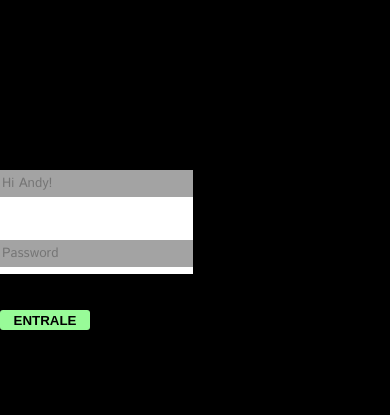
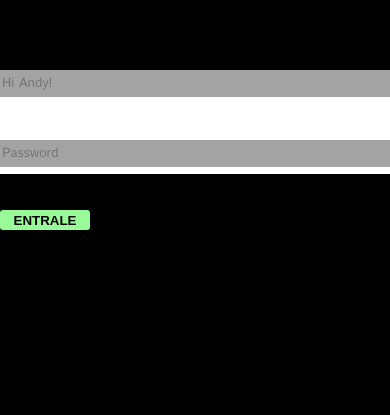
Before and after one commit to andreallt/andrea-portfolio, a React (Create React App) app in the folder client/: page /login in a window 390 px wide. Shown: the part 218-633 px from the top of the page. Built offline with nearby package versions, Linux system fonts and the light colour scheme.

Commit message:
media queries

```diff
--- a/client/src/screens/Login/Login.css
+++ b/client/src/screens/Login/Login.css
@@ -45,31 +45,18 @@ input{
     grid-template-columns: 1fr 1fr;
     width: 100vw;
     height: 50vw;
-    margin: 200px auto;
+    margin: 100px auto;
     align-content: space-between;
     justify-content: center;
     align-items: stretch;
   }
 
 
-  .login-label{
-    display: flex;
-    flex-direction: column;
-    width: 20vw;
-    color: #fff;
-    font-style: italic;
-    font-size: 10px;
-    align-items: flex-end;
-    margin-right: 0px;
-    margin-top: 0px;
-    justify-content: space-between;
-  }
-
   .login-form{
     display: flex;
     flex-direction: column;
     background-color: #fff;
-    width: 99%;
+    width: 100vw;
     height: 10vh;
     align-content: space-around;
     padding-bottom: 20px;
@@ -78,7 +65,8 @@ input{
 
   input{
     height: 25px;
-    width: 98%;
+    width: 99vw;
+    border-radius: 0;
   }
 
   #loginb{
```
